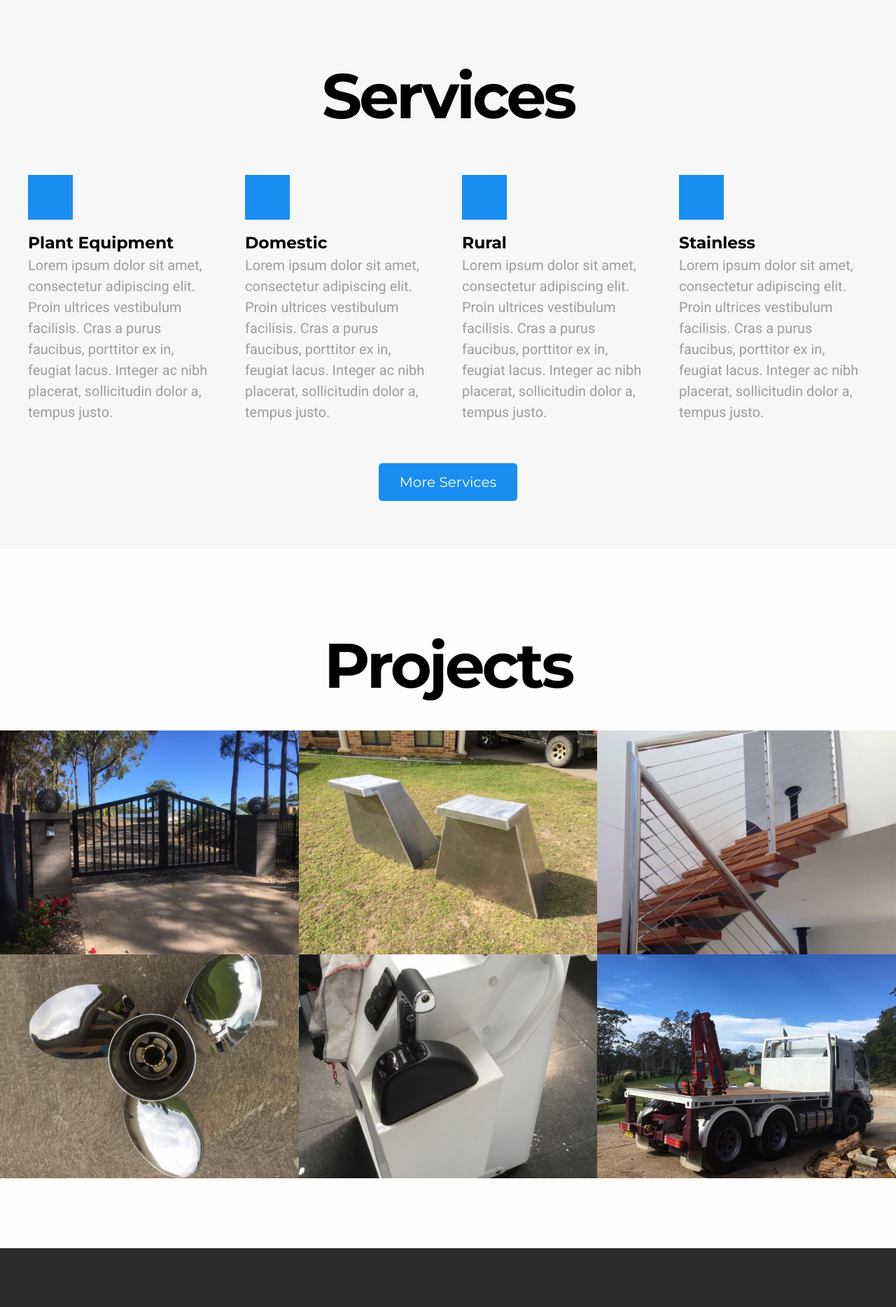
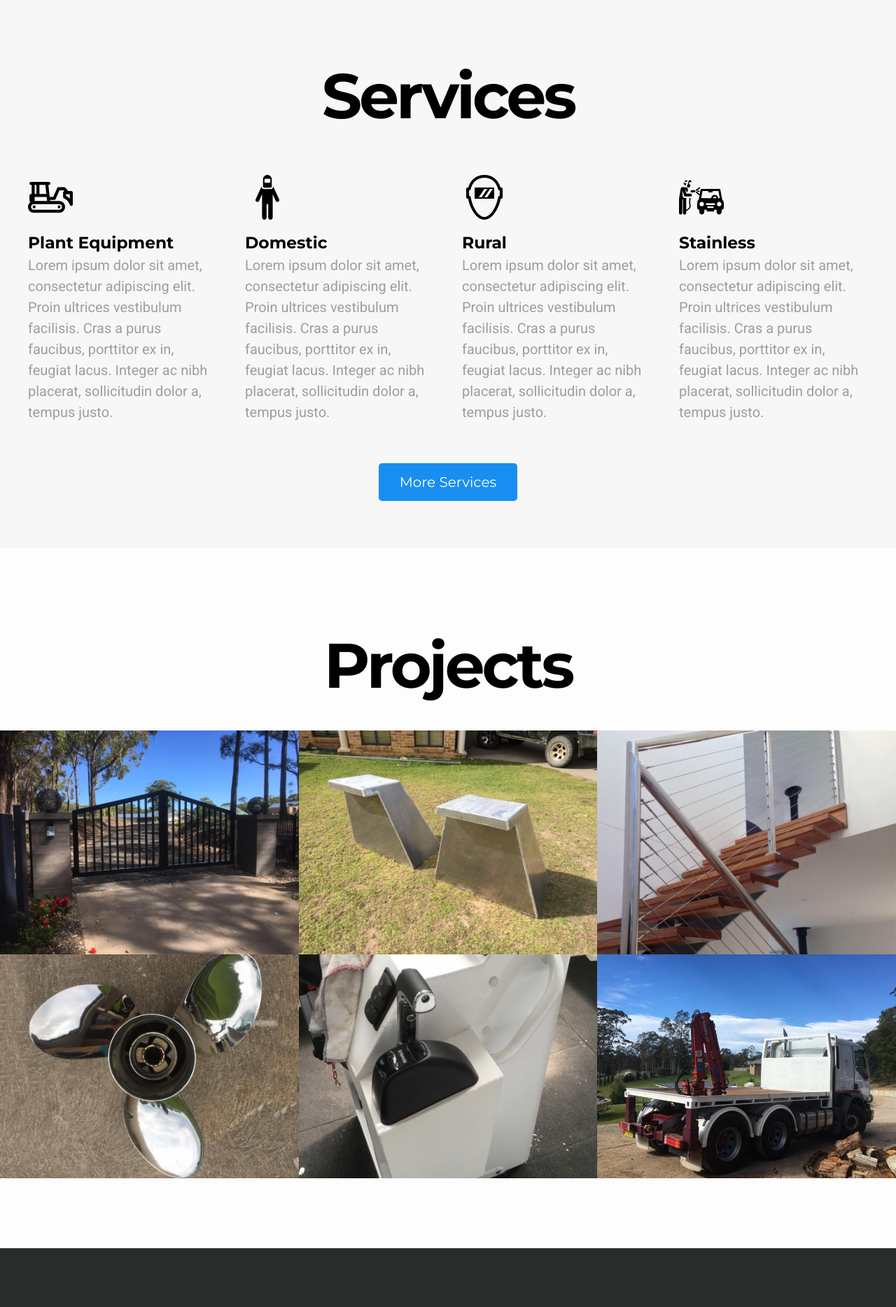
Before and after one commit to PatrickRoberts93/SCMW, a Jekyll site: the page built from index.html, in a window 1280 px wide. Shown: the part 1497-3365 px from the top of the page at 70% size. Built offline with Jekyll 4.4.1, drawn with Linux system fonts in a browser that asks for light colours; some of the changed text lies outside the part shown.

Commit message:
Added services icons

```diff
--- a/_includes/footer.html
+++ b/_includes/footer.html
@@ -26,5 +26,5 @@
 </div>
 
 <div class="copyright">
-  <p>&copy; 2017 South Coast Mobile Welding - Website by <a href="http://patrickroberts.io">Patrick Roberts</a></p>
+  <p>&copy; 2017 South Coast Mobile Welding - Website by <a href="http://patrickroberts.io">Patrick Roberts</a> - Icons made by <a href="http://www.freepik.com/">Freepik</a> from <a href="www.flaticon.com ">www.flaticon.com</a></p>
 </div>
--- a/_includes/services.html
+++ b/_includes/services.html
@@ -13,22 +13,22 @@
 
     <ul>
     <li class="service">
-      <img src="{{ "/img/icon.jpg" | prepend: site.baseurl }}" alt="Plant Equipment">
+      <img src="{{ "/img/003-excavate.svg" | prepend: site.baseurl }}" class="icon" alt="Plant Equipment">
       <h3>Plant Equipment</h3>
       <p>Lorem ipsum dolor sit amet, consectetur adipiscing elit. Proin ultrices vestibulum facilisis. Cras a purus faucibus, porttitor ex in, feugiat lacus. Integer ac nibh placerat, sollicitudin dolor a, tempus justo.</p>
     </li>
     <li class="service">
-      <img src="{{ "/img/icon.jpg" | prepend: site.baseurl }}" alt="Domestic">
+      <img src="{{ "/img/004-welder-3.svg" | prepend: site.baseurl }}" class="icon" alt="Domestic">
       <h3>Domestic</h3>
       <p>Lorem ipsum dolor sit amet, consectetur adipiscing elit. Proin ultrices vestibulum facilisis. Cras a purus faucibus, porttitor ex in, feugiat lacus. Integer ac nibh placerat, sollicitudin dolor a, tempus justo.</p>
     </li>
     <li class="service">
-      <img src="{{ "/img/icon.jpg" | prepend: site.baseurl }}" alt="Rural">
+      <img src="{{ "/img/005-welder-2.svg" | prepend: site.baseurl }}" class="icon" alt="Rural">
       <h3>Rural</h3>
       <p>Lorem ipsum dolor sit amet, consectetur adipiscing elit. Proin ultrices vestibulum facilisis. Cras a purus faucibus, porttitor ex in, feugiat lacus. Integer ac nibh placerat, sollicitudin dolor a, tempus justo.</p>
     </li>
     <li class="service">
-      <img src="{{ "/img/icon.jpg" | prepend: site.baseurl }}" alt="Stainless / Aluminium">
+      <img src="{{ "/img/006-welder-1.svg" | prepend: site.baseurl }}" class="icon" alt="Stainless / Aluminium">
       <h3>Stainless</h3>
       <p>Lorem ipsum dolor sit amet, consectetur adipiscing elit. Proin ultrices vestibulum facilisis. Cras a purus faucibus, porttitor ex in, feugiat lacus. Integer ac nibh placerat, sollicitudin dolor a, tempus justo.</p>
     </li>
@@ -36,22 +36,22 @@
     {% if page.url == "/services.html" %}
 
     <li class="service">
-      <img src="{{ "/img/icon.jpg" | prepend: site.baseurl }}" alt="Balustrades">
+      <img src="{{ "/img/002-stairs.svg" | prepend: site.baseurl }}" class="icon" alt="Balustrades">
       <h3>Balustrades</h3>
       <p>Lorem ipsum dolor sit amet, consectetur adipiscing elit. Proin ultrices vestibulum facilisis. Cras a purus faucibus, porttitor ex in, feugiat lacus. Integer ac nibh placerat, sollicitudin dolor a, tempus justo.</p>
     </li>
     <li class="service">
-      <img src="{{ "/img/icon.jpg" | prepend: site.baseurl }}" alt="Custom Gates">
+      <img src="{{ "/img/001-cemetery-gates.svg" | prepend: site.baseurl }}" class="icon" alt="Custom Gates">
       <h3>Custom Gates</h3>
       <p>Lorem ipsum dolor sit amet, consectetur adipiscing elit. Proin ultrices vestibulum facilisis. Cras a purus faucibus, porttitor ex in, feugiat lacus. Integer ac nibh placerat, sollicitudin dolor a, tempus justo.</p>
     </li>
     <li class="service">
-      <img src="{{ "/img/icon.jpg" | prepend: site.baseurl }}" alt="On Site Fabrication">
+      <img src="{{ "/img/007-welder.svg" | prepend: site.baseurl }}" class="icon" alt="On Site Fabrication">
       <h3>On Site Fabrication</h3>
       <p>Lorem ipsum dolor sit amet, consectetur adipiscing elit. Proin ultrices vestibulum facilisis. Cras a purus faucibus, porttitor ex in, feugiat lacus. Integer ac nibh placerat, sollicitudin dolor a, tempus justo.</p>
     </li>
     <li class="service">
-      <img src="{{ "/img/icon.jpg" | prepend: site.baseurl }}" alt="General Welding">
+      <img src="{{ "/img/004-welder-3.svg" | prepend: site.baseurl }}" class="icon" alt="General Welding">
       <h3>General Welding</h3>
       <p>Lorem ipsum dolor sit amet, consectetur adipiscing elit. Proin ultrices vestibulum facilisis. Cras a purus faucibus, porttitor ex in, feugiat lacus. Integer ac nibh placerat, sollicitudin dolor a, tempus justo.</p>
     </li>
--- a/_sass/layouts/_services.scss
+++ b/_sass/layouts/_services.scss
@@ -52,3 +52,7 @@
     text-align: center;
     margin: 0 0 2em 0;
   }
+
+  .icon {
+    max-width: 32px;
+  }
```
Also changed, not shown: img/001-cemetery-gates.svg (added), img/002-stairs.svg (added), img/003-excavate.svg (added), img/004-welder-3.svg (added), img/005-welder-2.svg (added), img/006-welder-1.svg (added), img/007-welder.svg (added), img/icon.jpg (deleted).
